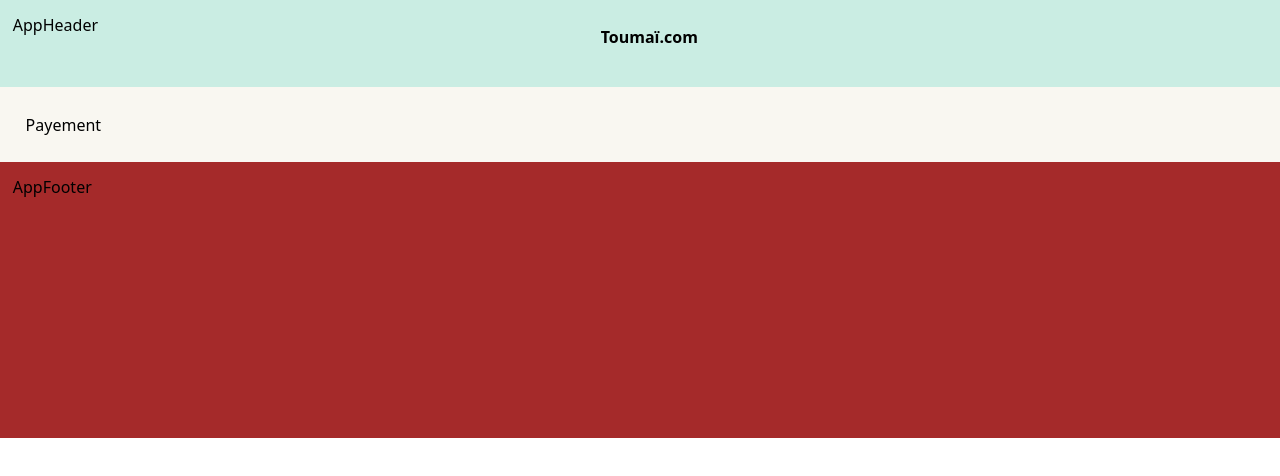
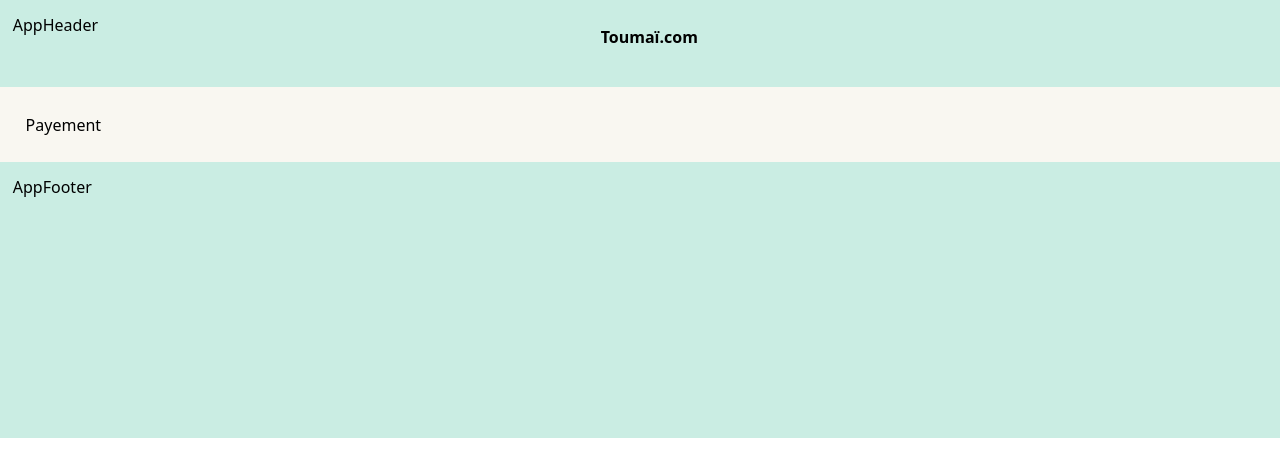
Before and after one commit to SidiML/Online-Vintage, a React (Vite) app in the folder front/: page /Payement in a window 1280 px wide. Shown: the top 476 px of the page. Built offline with nearby package versions, Linux system fonts and the light colour scheme.

Commit message:
Updates : couleur Footer

```diff
--- a/front/src/components/AppFooter.css
+++ b/front/src/components/AppFooter.css
@@ -3,7 +3,7 @@
     margin: 0%; padding: 1%;
     /* background-color: brown; color: white; */
     background-color: #caede3 ;
-    background-color: brown;
+    /* background-color: brown; */
     width: 100%; height: 12%;
 }
 
```
